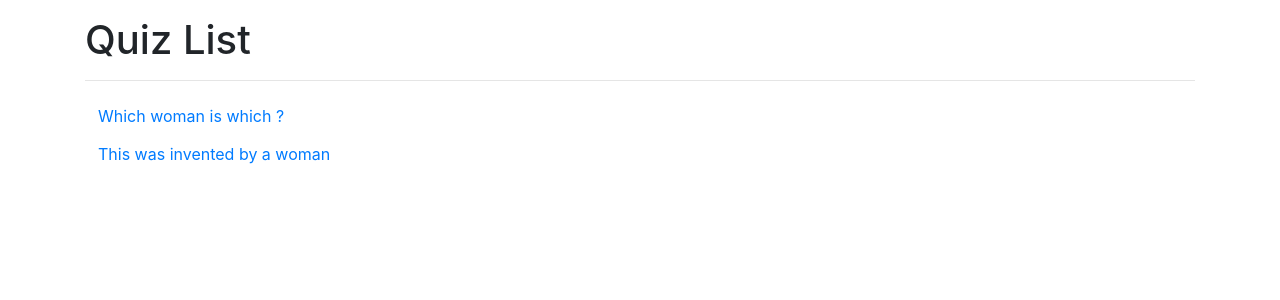
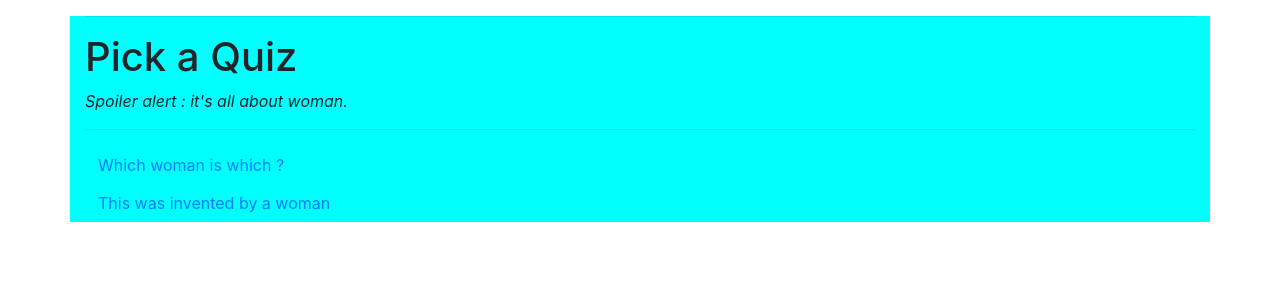
Before and after one commit to tatiana-sthl/django_js_quiz, a Django app: page / in a window 1280 px wide. Shown: the top 300 px of the page. Run offline with Django 3.2, Linux system fonts and the light colour scheme; data comes from the database, SQL or seed files in the repository; some libraries are stand-ins or nearby versions.

Commit message:
the start of personnalisation

```diff
--- a/quizes/templates/quizes/main.html
+++ b/quizes/templates/quizes/main.html
@@ -7,10 +7,17 @@
 {% endblock scripts %}
 
 {% block title %}
-home
+Home
 {% endblock title %}
 
 {% block content %}
+
+  <hr>
+
+  <div class="h1 ">Pick a Quiz</div>
+  <div><em>Spoiler alert : it's all about woman.</em></div>
+
+  <hr>
 
   <div class="modal fade" id="quizStartModal" tabindex="-1" aria-labelledby="exampleModalLabel" aria-hidden="true">
     <div class="modal-dialog">
@@ -30,9 +37,6 @@ home
     </div>
   </div>
 
-  <div class="h1"> Quiz List</div>
-  <hr>
-
   {% for obj in object_list %}
     <button
         class="btn btn-link modal-button"
--- a/static/style.css
+++ b/static/style.css
@@ -1,3 +1,4 @@
-.not-visible {
-    display: none;
+.container {
+    background: fixed;
+    background-color: aqua;
 }
--- a/templates/base.html
+++ b/templates/base.html
@@ -20,7 +20,7 @@
     {% block scripts %}
     {% endblock scripts %}
 
-    <title>quiz app |  {% block title %}{% endblock title %}</title>
+    <title>Quiz |  {% block title %}{% endblock title %}</title>
   </head>
   <body>
     <div class="container mt-3">
```
